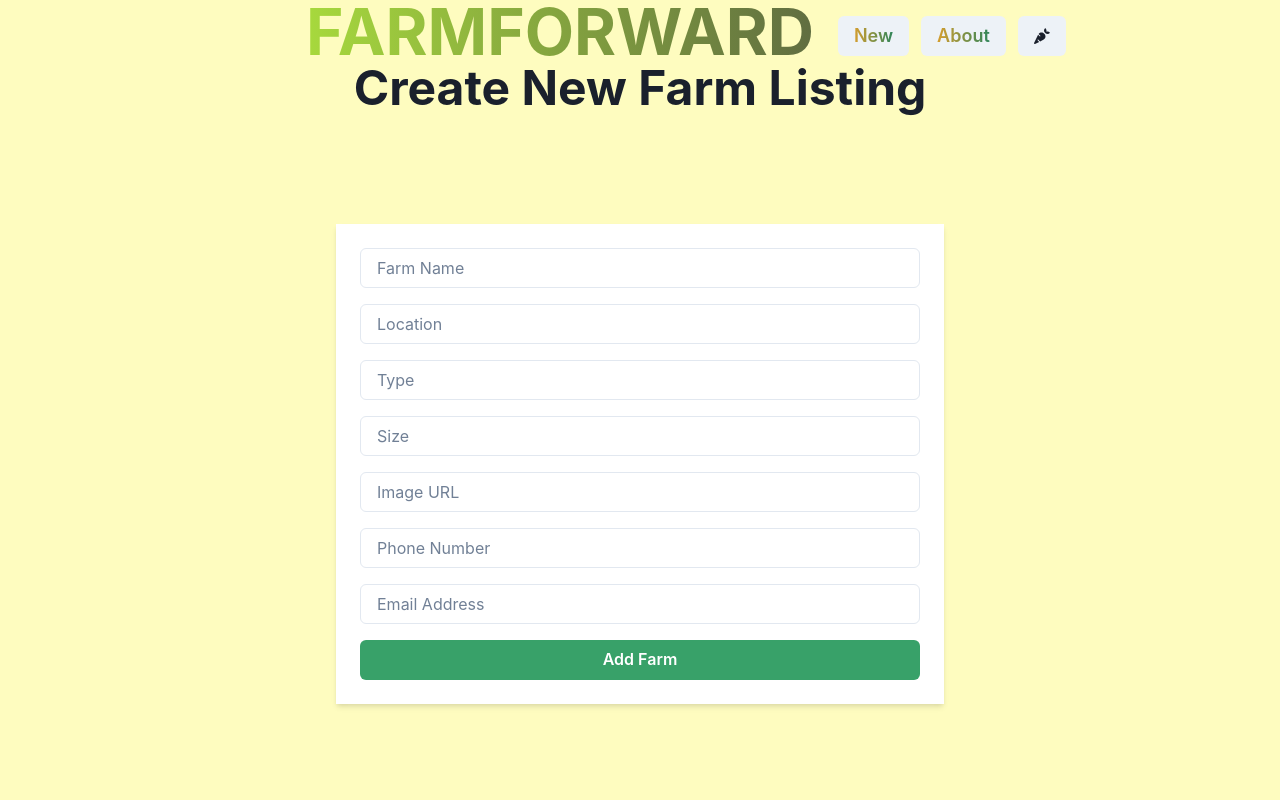
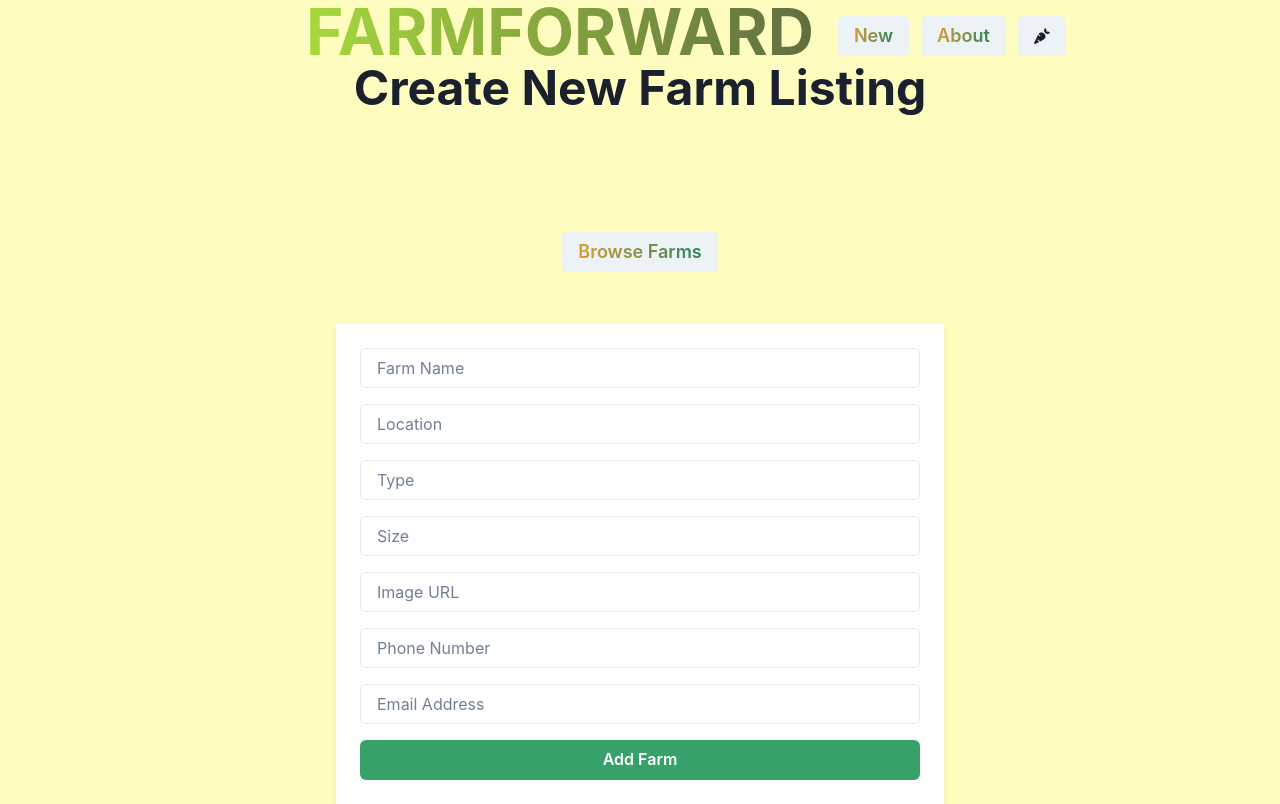
Before and after one commit to kush-1/FarmForward, a React (Vite) app in the folder Front-end/: page /create in a window 1280 px wide. Built offline with nearby package versions, Linux system fonts and the light colour scheme.

Commit message:
Home page dubsky

```diff
--- a/Front-end/src/components/FarmCard.jsx
+++ b/Front-end/src/components/FarmCard.jsx
@@ -93,7 +93,23 @@ const FarmCard = ({ farm }) => {
                 </Heading>
 
                 <Text fontWeight='bold' fontSize='xl' color={textColor} mb={4}>
+                    {farm.location}
+                </Text>
+
+                <Text fontWeight='bold' fontSize='xl' color={textColor} mb={4}>
+                    {farm.type}
+                </Text>
+
+                <Text fontWeight='bold' fontSize='xl' color={textColor} mb={4}>
                     {farm.size} Acres
+                </Text>
+
+                <Text fontWeight='bold' fontSize='xl' color={textColor} mb={4}>
+                    {farm.phone}
+                </Text>
+
+                <Text fontWeight='bold' fontSize='xl' color={textColor} mb={4}>
+                    {farm.email}
                 </Text>
 
                 <HStack spacing={2}>
--- a/Front-end/src/pages/CreateFarmPage.jsx
+++ b/Front-end/src/pages/CreateFarmPage.jsx
@@ -1,5 +1,5 @@
 import { useState } from "react";
-import { Box, Button, Container, Heading, Input, useColorModeValue, VStack, useToast } from "@chakra-ui/react";
+import { Box, Button, Container, Heading, Input, Link, useColorModeValue, Text, VStack, useToast } from "@chakra-ui/react";
 import { useFarmStore } from "../store/farm";
 
 
@@ -44,6 +44,20 @@ const CreateFarmPage = () => {
             <VStack spacing={8}>
                 <Heading as={"h1"} size={"2xl"} textAlign={"center"} mb={20}>
                     Create New Farm Listing
+                </Heading>
+
+                <Heading as = {"h2"} size = {"2xl"} textAlign = {"center"} mb = {5}>
+                    <Link to = { "/" }>
+                        <Button>
+                            <Text
+                                fontSize = {18}
+                                bgGradient='linear(to-r,yellow.500, green.600)'
+                                bgClip = { 'text' }>
+
+                                Browse Farms
+                            </Text>
+                        </Button>
+                    </Link>
                 </Heading>
 
                 <Box
--- a/Front-end/src/pages/HomePage.jsx
+++ b/Front-end/src/pages/HomePage.jsx
@@ -26,8 +26,8 @@ const HomePage = () => {
                 <SimpleGrid
                     columns={{
                         base: 1,
-                        md: 2,
-                        lg: 3,
+                        md: 1,
+                        lg: 2,
                     }}
                     spacing={10}
                     w={"full"}
```
